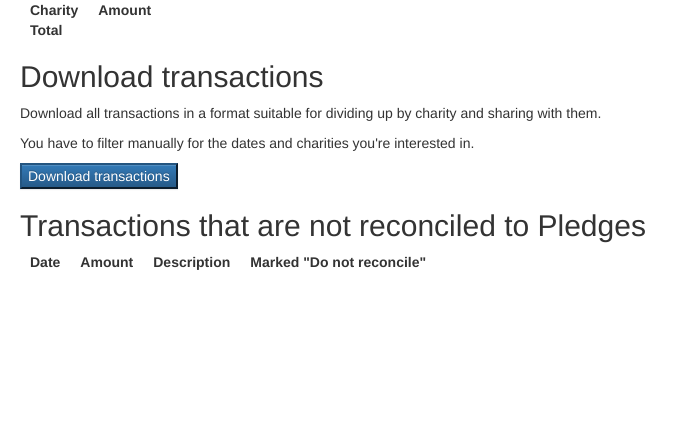
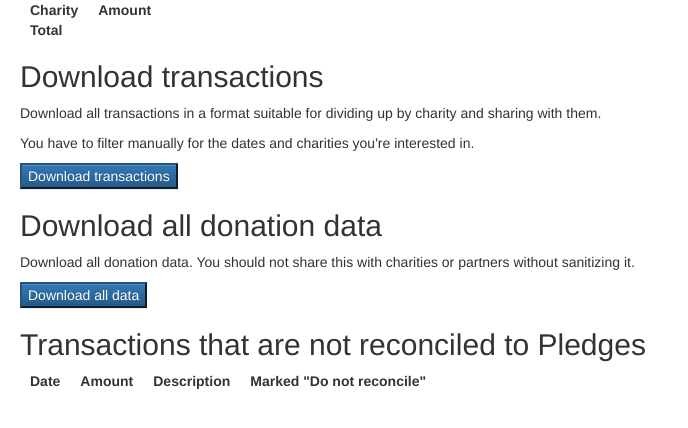
Before and after one commit to effective-altruism-australia/donation_portal, a Django app: template donation/templates/reconciliation.html in a window 1280 px wide. Shown: the part 211-639 px from the top of the page, without its empty margins (0-688 px from the left). Run offline with Django 3.2, Linux system fonts and the light colour scheme; the template is opened without the code that fills it: values that come from a table or form of the project are taken from there, others are empty; parts of the project's set-up code (start-up, migrations or seed data) failed here and were passed over; some libraries are stand-ins or nearby versions.

```diff
--- a/donation/templates/reconciliation.html
+++ b/donation/templates/reconciliation.html
@@ -50,6 +50,9 @@
 <p>Download all transactions in a format suitable for dividing up by charity and sharing with them.</p>
 <p>You have to filter manually for the dates and charities you're interested in.</p>
 <button class="btn-primary" onclick="window.location.href = '{% url 'download-transactions' %}'">Download transactions</button>
+<h2>Download all donation data</h2>
+<p>Download all donation data. You should not share this with charities or partners without sanitizing it.</p>
+<button class="btn-primary" onclick="window.location.href = '{% url 'download-all-data' %}'">Download all data</button>
 <h2>
     Transactions that are not reconciled to Pledges
 </h2>
--- a/donation_portal/urls.py
+++ b/donation_portal/urls.py
@@ -17,13 +17,14 @@ from django.conf import settings
 from django.contrib import admin
 from django.contrib.staticfiles.urls import staticfiles_urlpatterns
 
-from donation.views import upload_donations_file, accounting_reconciliation, download_transactions, donation_counter, PledgeView, download_receipt
+from donation.views import upload_donations_file, accounting_reconciliation, download_transactions, download_all_data, donation_counter, PledgeView, download_receipt
 
 urlpatterns = [
     url(r'^admin/', include(admin.site.urls)),
     url(r'^upload_donations', upload_donations_file, name='upload-donations-file'),
     url(r'^accounting_reconciliation', accounting_reconciliation, name='accounting-reconciliation'),
     url(r'^secret_donation_counter', donation_counter, name='donation_counter'),
+    url(r'^download_all_data', download_all_data, name='download-all-data'),
     url(r'^download_transactions', download_transactions, name='download-transactions'),
     # url(r'^pledge/([0-9])/$', pledge, name='pledge')
     url(r'^pledge', PledgeView.as_view(), name='pledge'),
```
Also changed, not shown: donation/views.py (+24 -4 lines).
